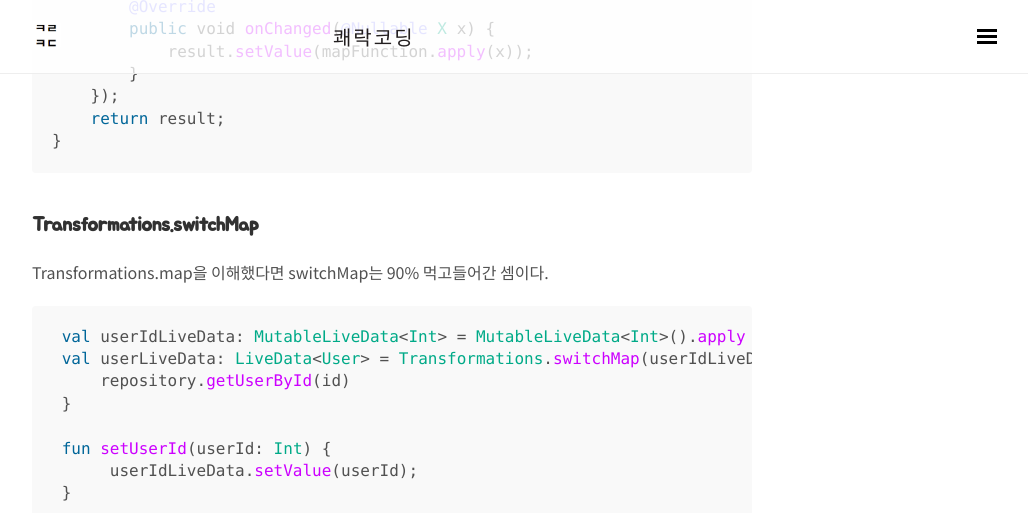
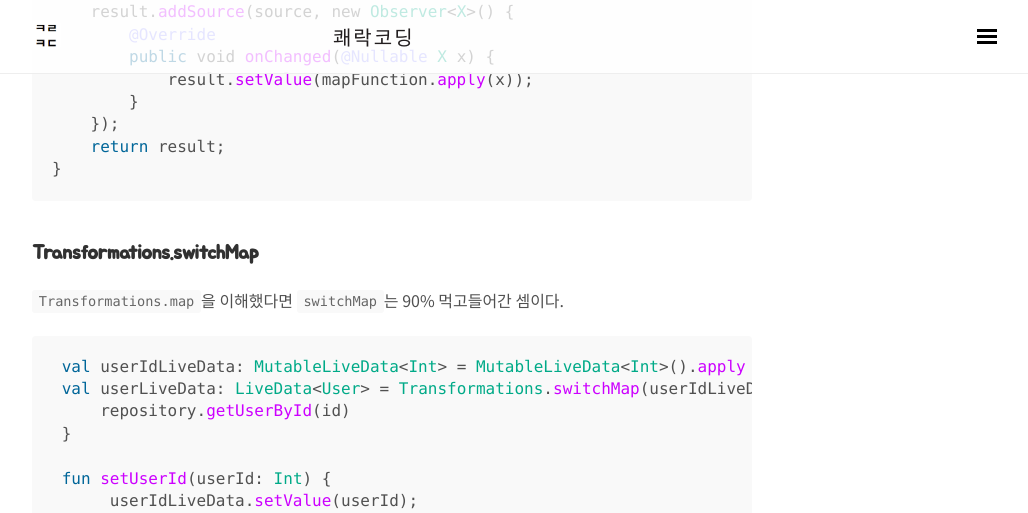
Before and after one commit to wooooooak/wooooooak.github.io, a Jekyll site: the page built from _posts/android/2019-07-13-liveData변형하기.md, in a window 1280 px wide and 1400 px high, scrolled down 2009 px. Shown: the top 513 px of the window, without its empty margins (248-1276 px from the left). Built offline with Jekyll 4.4.1, drawn with Linux system fonts in a browser that asks for light colours; nearby versions of some CDN libraries; some web fonts are replaced; comment, search, counter and statistics services are not loaded; some of the changed text lies outside the part shown.

Commit message:
오탈자 수정

````diff
--- a/_posts/android/2019-07-13-liveData변형하기.md
+++ b/_posts/android/2019-07-13-liveData변형하기.md
@@ -74,7 +74,7 @@ public static <X, Y> LiveData<Y> map(
 
 ### Transformations.switchMap
 
-Transformations.map을 이해했다면 switchMap는 90% 먹고들어간 셈이다.
+`Transformations.map`을 이해했다면 `switchMap`는 90% 먹고들어간 셈이다.
 
 ```kotlin
  val userIdLiveData: MutableLiveData<Int> = MutableLiveData<Int>().apply { value = 1 };
@@ -89,11 +89,11 @@ Transformations.map을 이해했다면 switchMap는 90% 먹고들어간 셈이
 
 ![image](https://user-images.githubusercontent.com/18481078/61167008-efd3ca00-a572-11e9-9717-1670623c1e6b.png)
 
-- **switchMap의 첫 번째 인자로 LiveData source를 넘겨준다.** 넘겨준 LiveData source 가 변경될 때마다 switchMap이 반환하는 새로운 LiveData의 value역시 새롭게 갱신된다.
+- **switchMap의 첫 번째 인자로 LiveData source를 넘겨준다.** 넘겨준 LiveData source 가 변경될 때마다 `switchMap`이 반환하는 새로운 LiveData의 value역시 새롭게 갱신된다.
 
 - **두 번째 인자로는 함수를 넘겨준다.** 함수의 파라미터 타입은 source로 넘겨준 LiveData의 value Type(`<Int>`)이며 함수의 return값은 `LiveData`이어야만 한다.
 
-map과 다른점은 람다 함수의 return값이 LiveData여야 한다는 것이다. map의 경우 람다함수의 return값이 각 요소의 값들을 변경시키는 것에 불과하며 자동으로 LiveData가 되어서 결과물이 반환되었지만, switchMap의 경우 실제로 LiveData 하나를 반환해야 한다. 그래서 switchMap은 Model단이나 Room데이터베이스와 같이 애초에 LiveData를 반환하는 기능들과 자주 함께 쓰인다.
+`map`과 다른점은 람다 함수의 return값이 LiveData여야 한다는 것이다. `map`의 경우 람다함수의 return값이 각 요소의 값들을 변경시키는 것에 불과하며 자동으로 LiveData가 되어서 결과물이 반환되었지만, `switchMap`의 경우 실제로 LiveData 하나를 반환해야 한다. 그래서 `switchMap`은 Model단이나 Room데이터베이스와 같이 애초에 LiveData를 반환하는 기능들과 자주 함께 쓰인다.
 
 `userLiveData`의 value역시 `userIdLiveData`의 value가 바뀌면 자동으로 갱신되는데 map과 마찬가지로 내부적으로 `MediatorLiveData`가 사용되기 때문이다.
 
````
Also changed, not shown: other parts of _posts/android/2019-07-13-liveData변형하기.md (+5 -5 lines).
